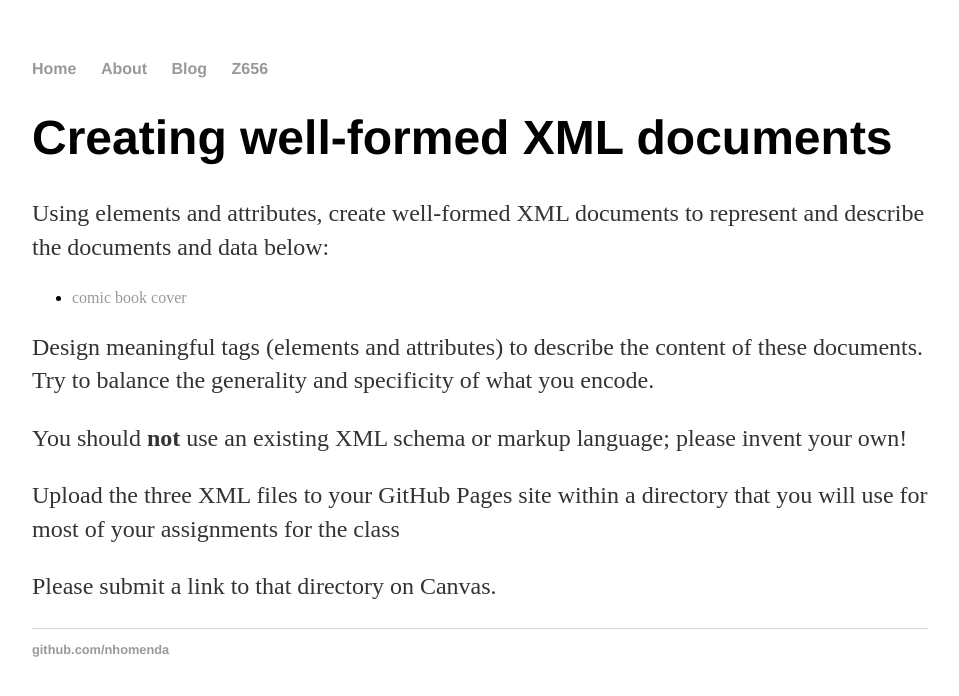
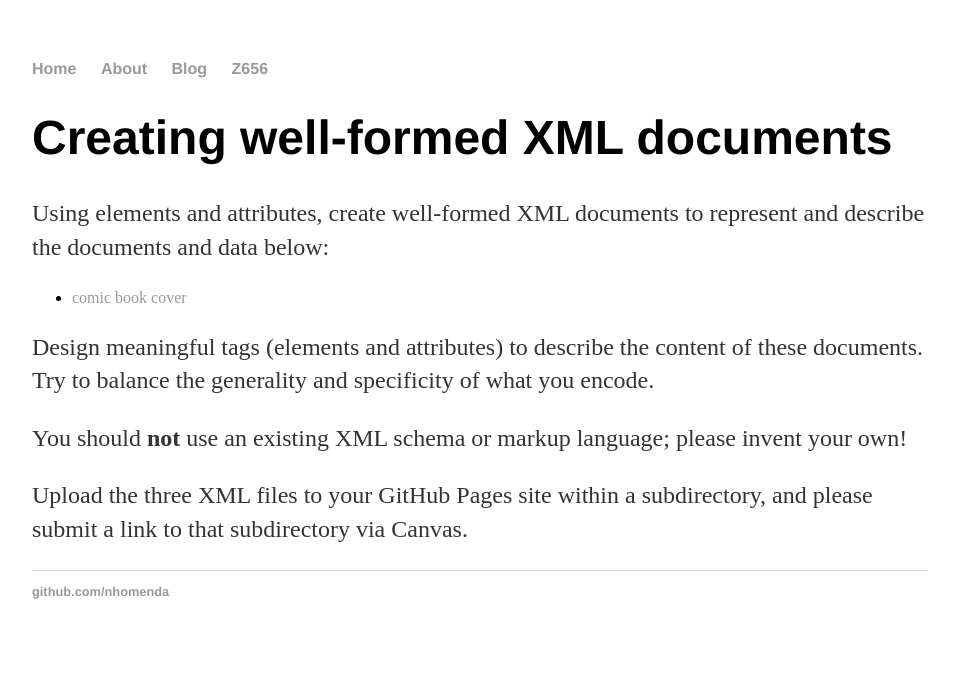
Before and after one commit to nhomenda/nhomenda.github.io, a Jekyll site: the page built from Z656/well-formed-XML.html, in a window 1280 px wide. Shown: the top 696 px of the page, without its empty margins (160-1119 px from the left). Built offline with Jekyll 4.4.1, drawn with Linux system fonts in a browser that asks for light colours.

Commit message:
Update well-formed-XML.html

```diff
--- a/Z656/well-formed-XML.html
+++ b/Z656/well-formed-XML.html
@@ -14,6 +14,5 @@ date: 2018-01-11
 <p>Design meaningful tags (elements and attributes) to describe the content of these documents. Try to balance the generality and specificity of what you encode.</p>
 <p>You should <b>not</b> use an existing XML schema or markup language; please invent your own!</p>
 
-<p>Upload the three XML files to your GitHub Pages site within a directory that you will use for most of your assignments for the class</p>
-<p>Please submit a link to that directory on Canvas.</p>
+<p>Upload the three XML files to your GitHub Pages site within a subdirectory, and please submit a link to that subdirectory via Canvas.</p>
 </div><!-- /.blurb -->
```
